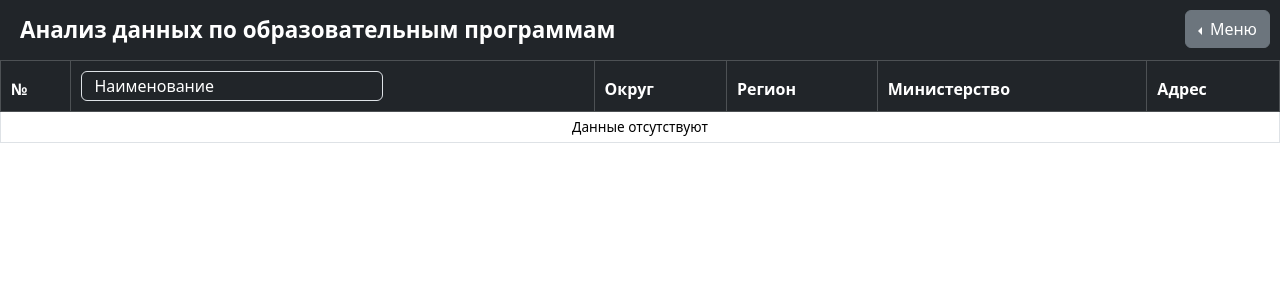
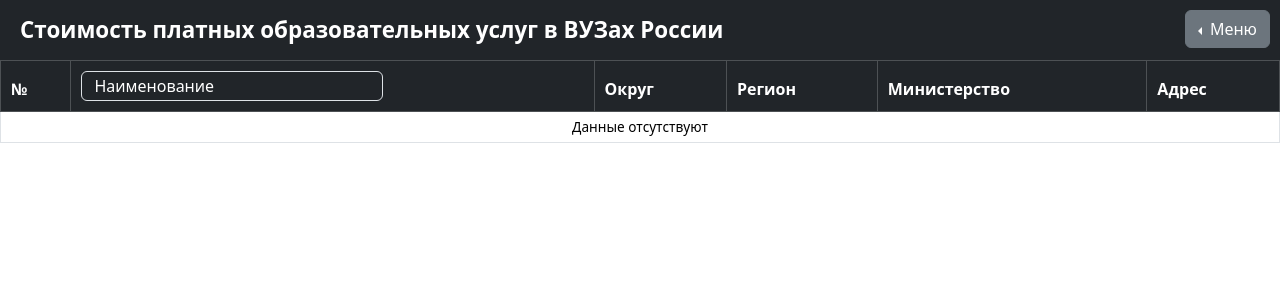
Before and after one commit to EngoyanSY/NIR_Engoyan, a Django app: page /vuz/ in a window 1280 px wide. Shown: the top 300 px of the page. Run offline with Django 4.2, Linux system fonts and the light colour scheme; data that the repository does not hold is empty.

Commit message:
Finish him!

```diff
--- a/server/vuz/templates/vuz/analitic_districts.html
+++ b/server/vuz/templates/vuz/analitic_districts.html
@@ -46,7 +46,7 @@
 </head>
 <body>
     <div class="header">
-        Анализ данных по образовательным программам
+        Анализ стоимости платных образовательных услуг по округам
     </div>
 
     <!-- Кнопка меню -->
@@ -55,8 +55,8 @@
             Меню
         </button>
         <ul class="dropdown-menu" style="overflow-y: hidden;">
-            <li><a class="dropdown-item" href="#" data-bs-toggle="modal" data-bs-target="#filterModal">Фильтр</a></li>
-            <li><a class="dropdown-item" href="#" data-bs-toggle="modal" data-bs-target="#analyticsModal">Аналитика</a></li>
+            <!-- <li><a class="dropdown-item" href="#" data-bs-toggle="modal" data-bs-target="#filterModal">Фильтр</a></li>
+            <li><a class="dropdown-item" href="#" data-bs-toggle="modal" data-bs-target="#analyticsModal">Аналитика</a></li> -->
             <li><a class="dropdown-item" href="#" onclick="window.location.href='/vuz/'">Главная</a></li>
         </ul>
     </div>
--- a/server/vuz/templates/vuz/prog.html
+++ b/server/vuz/templates/vuz/prog.html
@@ -117,7 +117,7 @@
 </head>
 <body>
     <div class="header">
-        Анализ данных по образовательным программам
+        Анализ стоимости образовательных программ ВУЗа
     </div>
 
     <!-- Кнопка меню -->
--- a/server/vuz/templates/vuz/vuz.html
+++ b/server/vuz/templates/vuz/vuz.html
@@ -123,7 +123,7 @@
 </head>
 <body>
     <div class="header">
-        Анализ данных по образовательным программам
+        Стоимость платных образовательных услуг в ВУЗах России
     </div>
 
     <!-- Кнопка меню -->
@@ -152,7 +152,7 @@
                         </button>
                         <div class="mb-3">
                             <select id="analiticProgSelect" class="form-select analitic">
-                                <option value="">Аналитика по программе</option>
+                                <option value="">Аналитика по программе обучения</option>
                                 {% for field in fields %}
                                 <option value="{{ field.fieldid }}">{{ field.fieldid }} {{ field.fieldname }}</option>
                                 {% endfor %}
--- a/server/vuz/views.py
+++ b/server/vuz/views.py
@@ -23,7 +23,7 @@ def vuz(request):
     )
 
     fields = (
-        Training.objects.all().values("fieldid", "fieldname").distinct().order_by("fieldname")
+        Training.objects.all().values("fieldid", "fieldname").distinct().order_by("fieldid")
     )
 
 
@@ -49,7 +49,7 @@ def prog(request, vuz_id):
     )
 
     fields = (
-        Training.objects.all().values("fieldid", "fieldname").distinct().order_by("fieldname")
+        Training.objects.all().values("fieldid", "fieldname").distinct().order_by("fieldid")
     )
 
     formname = main_obj.values("formname").distinct().order_by("-formname")
@@ -133,7 +133,7 @@ def analitic_districts_get(request):
         )
     )
 
-    fields = Training.objects.all().values("fieldname", "fieldid").order_by("fieldname")
+    fields = Training.objects.all().values("fieldname", "fieldid").order_by("fieldid")
 
     context = {
         "fields": fields,
```
